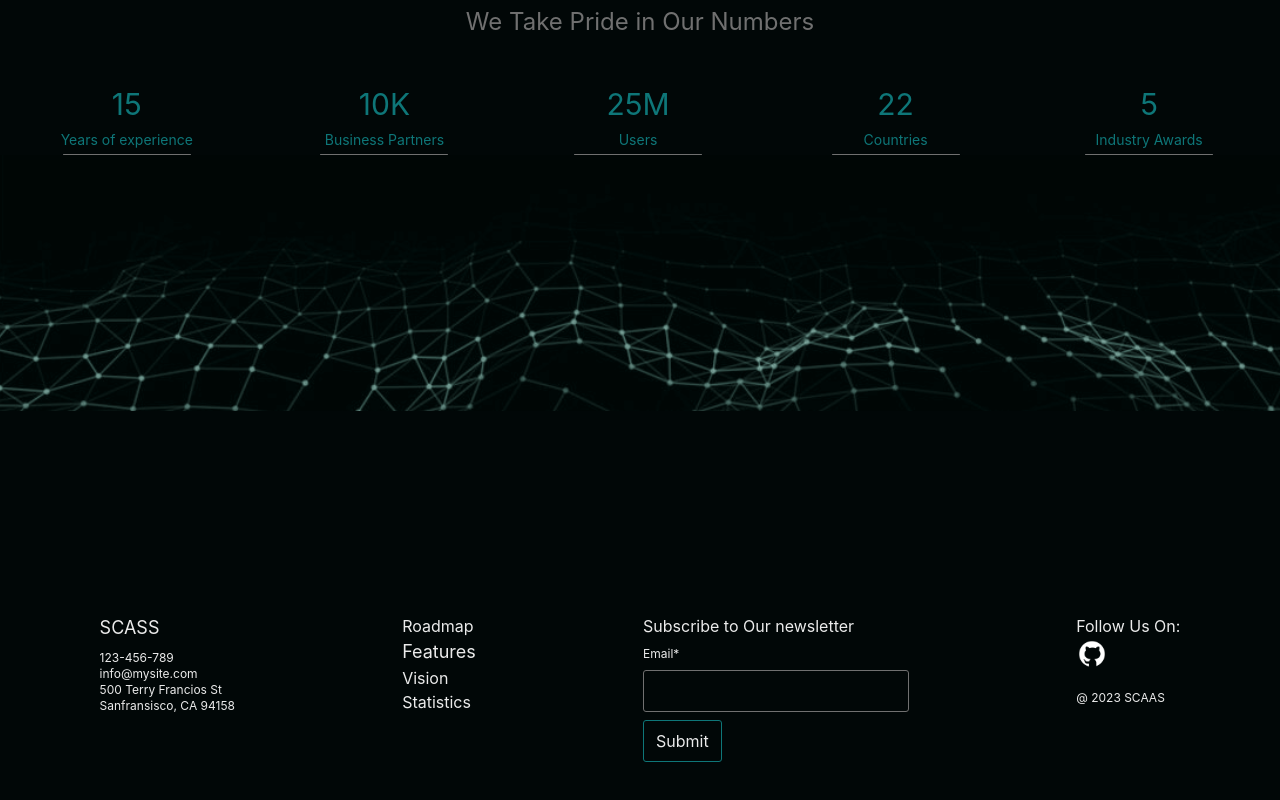
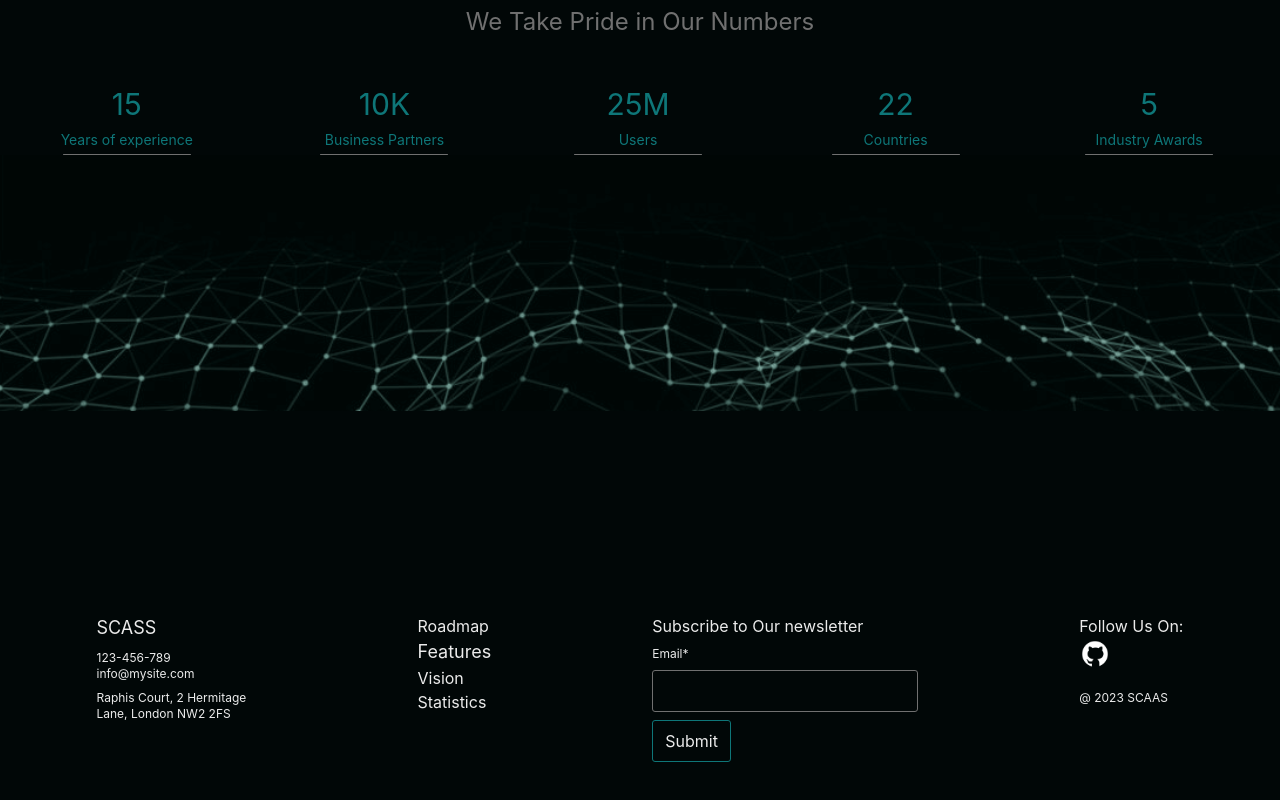
Before and after one commit to SmartCompiler/caas-website, a Next.js app: page / in a window 1280 px wide. Shown: the part 1880-2680 px from the top of the page. Built offline with nearby package versions, Linux system fonts and the light colour scheme.

Commit message:
[REF]: refactor address

```diff
--- a/components/Footer/Details.tsx
+++ b/components/Footer/Details.tsx
@@ -2,7 +2,7 @@ import React from 'react'
 import { companyDetails } from '../../utilities/statics'
 
 export default function Details() {
-    const adresses = companyDetails.address.map( (adr, index) => (<div className='text-xs' key={`address_${index}`}> { adr }</div>))
+    const adresses = companyDetails.address.map( (adr, index) => (<div className='text-xs w-40 mt-2' key={`address_${index}`}> { adr }</div>))
 
 
   return (
--- a/components/Header/ResponsiveSidebar.tsx
+++ b/components/Header/ResponsiveSidebar.tsx
@@ -42,7 +42,7 @@ export default function ResponsiveSidebar({isOpen, currentSection, setSelectedSe
         </li>
     ))
   return (
-    <ResponsiveSidebarWrapper isSidebarOpen={isOpen} className='fixed z-50 top-0 left-0 h-full w-4/6 bg-bg_dark flex p-4'>
+    <ResponsiveSidebarWrapper isSidebarOpen={isOpen} className='fixed md:hidden z-50 top-0 left-0 h-full w-4/6 bg-bg_dark flex p-4'>
         <ul className='flex flex-col justify-start items-start py-6'>
             <li className={`ml-4 mb-4 transition-all duration-75 ${ routesList.roadmap === router.pathname ? 'font-bold text-2xl' : 'text-xl'}`} >
                 <Link href={routesList.roadmap}>{ routesTitle.roadmap }</Link>
--- a/utilities/statics.tsx
+++ b/utilities/statics.tsx
@@ -35,8 +35,7 @@ export const companyDetails = {
     tel: '123-456-789',
     email: 'info@mysite.com',
     address: [
-        '500 Terry Francios St',
-        'Sanfransisco, CA 94158'
+        'Raphis Court, 2 Hermitage Lane, London NW2 2FS'
     ],
     socials: {
         github: 'https://github.com/SmartCompiler'
```
